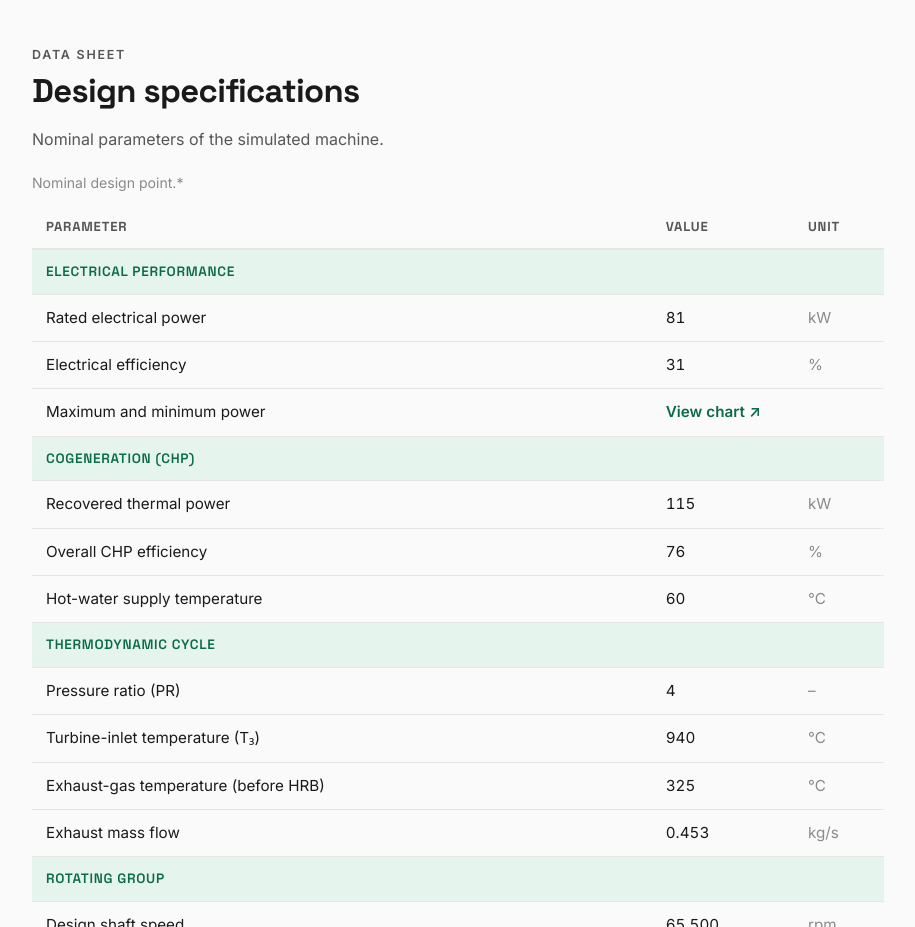
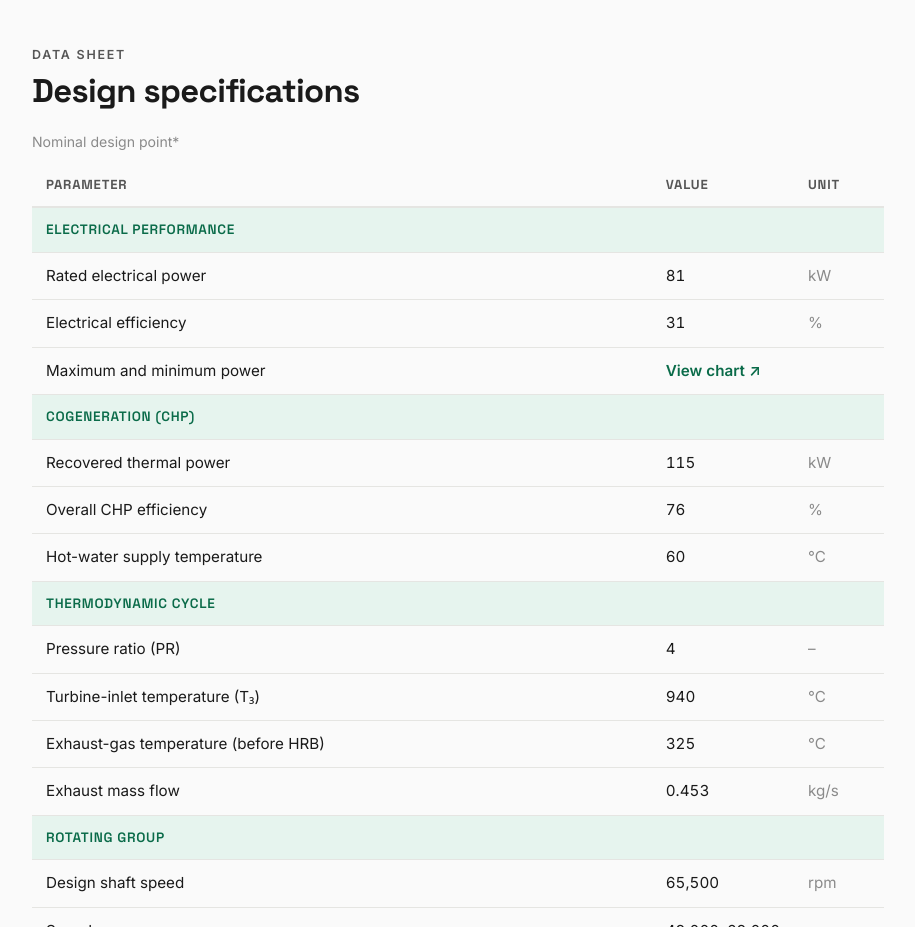
Before and after one commit to alessandroGuenna/alessandroGuenna.github.io, a plain HTML site: page projects/microturbine/index.html in a window 1280 px wide. Shown: the part 8060-8987 px from the top of the page, without its empty margins (182-1097 px from the left). Drawn offline with nearby package versions, Linux system fonts and the light colour scheme.

Commit message:
Remove redundant specs subtitle; tidy caption
Co-Authored-By: Claude Opus 4.8 <noreply@anthropic.com>

```diff
--- a/projects/microturbine/index.html
+++ b/projects/microturbine/index.html
@@ -482,11 +482,10 @@
     <section class="proj-section" id="specs">
       <p class="proj-section__kicker">Data sheet</p>
       <h2 class="proj-section__title">Design specifications</h2>
-      <p>Nominal parameters of the simulated machine.</p>
 
       <div class="spec-wrap">
         <table class="spec">
-          <caption>Nominal design point.*</caption>
+          <caption>Nominal design point*</caption>
           <thead>
             <tr><th>Parameter</th><th>Value</th><th>Unit</th></tr>
           </thead>
```
